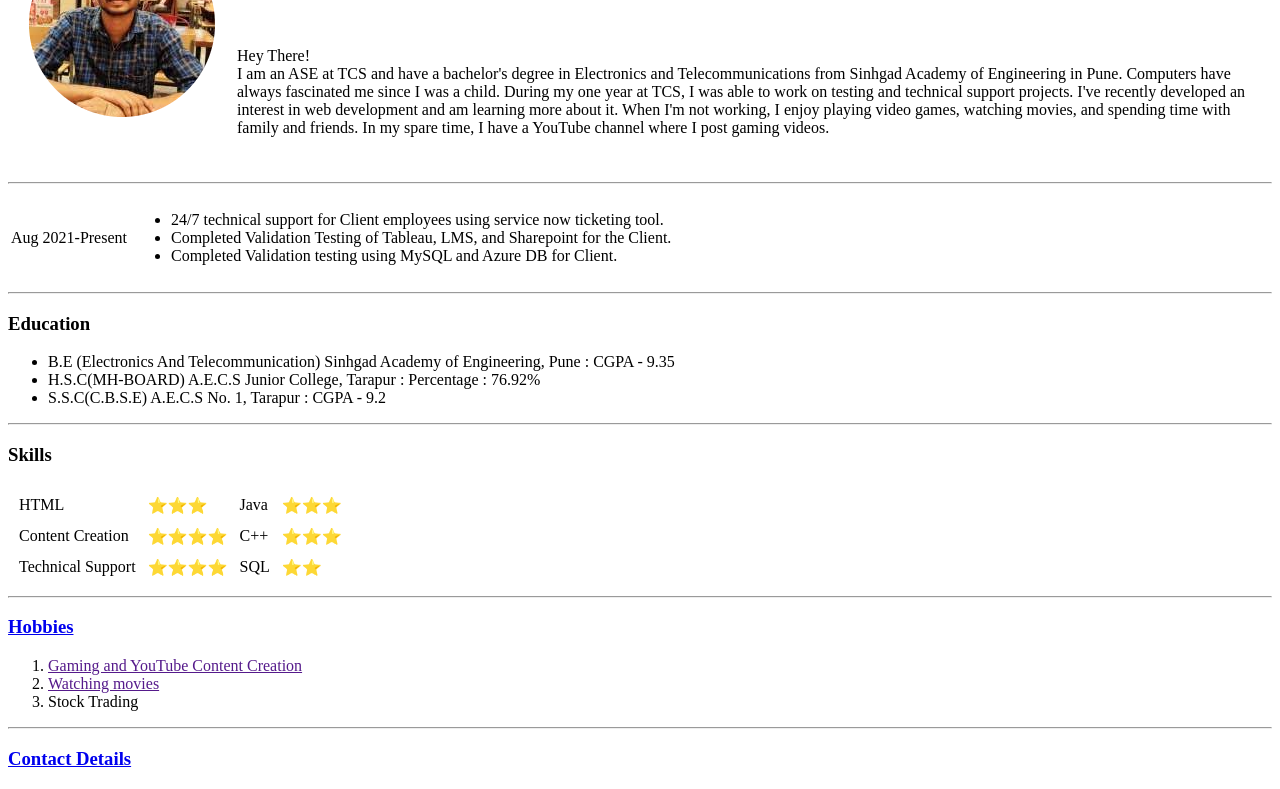
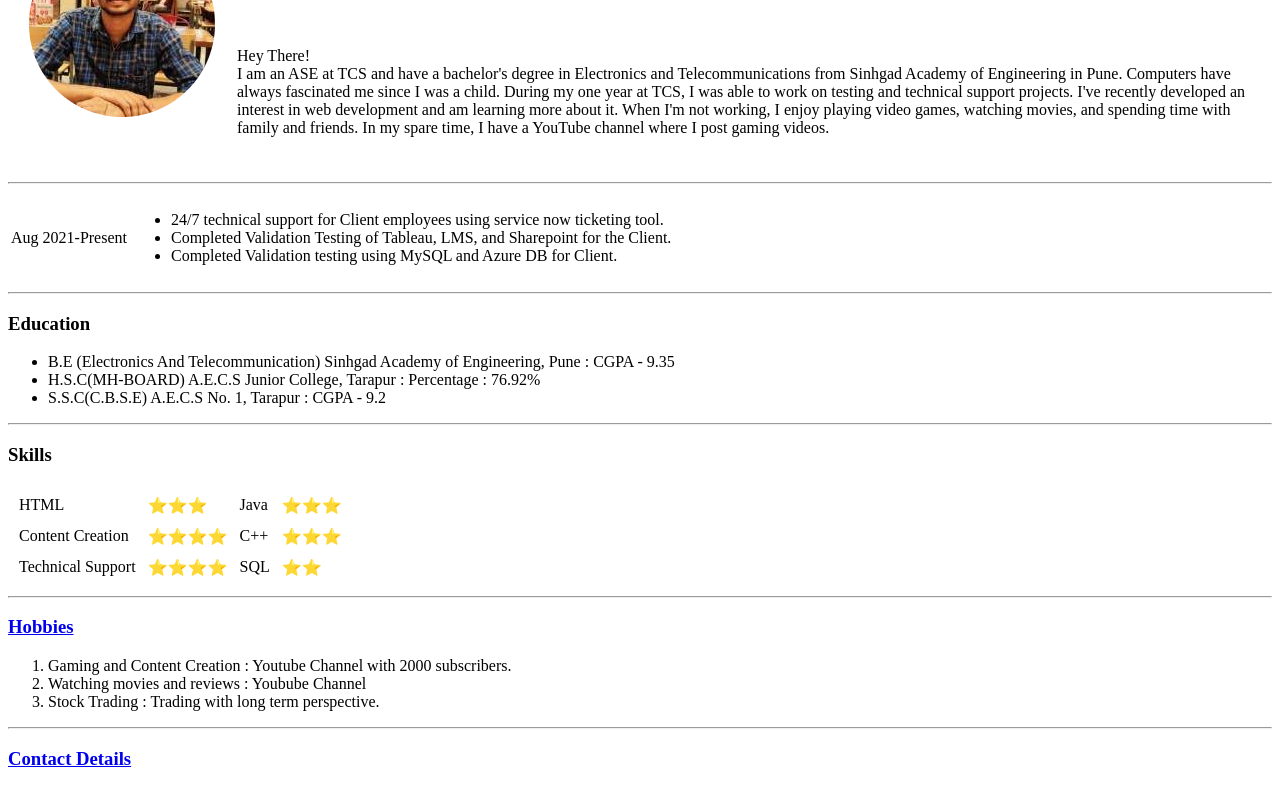
Before and after one commit to ptalande/cv, a plain HTML site: page index.html in a window 1280 px wide. Shown: the part 130-919 px from the top of the page. Drawn offline with Linux system fonts and the light colour scheme.

Commit message:
Update index.html

```diff
--- a/index.html
+++ b/index.html
@@ -78,9 +78,9 @@
   <hr />
   <h3><a href="hobbies.html">Hobbies</a></h3>
   <ol>
-    <li><a href="">Gaming and YouTube Content Creation</a></li>
-    <li><a href="">Watching movies</a></li>
-    <li>Stock Trading</li>
+    <li>Gaming and Content Creation : Youtube Channel with 2000 subscribers.</li>
+    <li>Watching movies and reviews : Youbube Channel</li>
+    <li>Stock Trading : Trading with long term perspective.</li>
   </ol>
   <hr />
   <h3><a href="Contact.HTML">Contact Details</a></h3>
```
